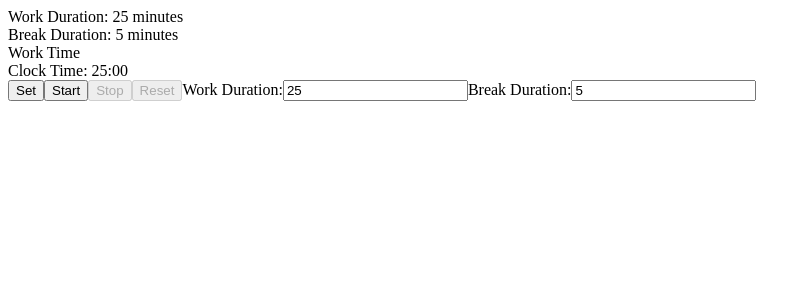
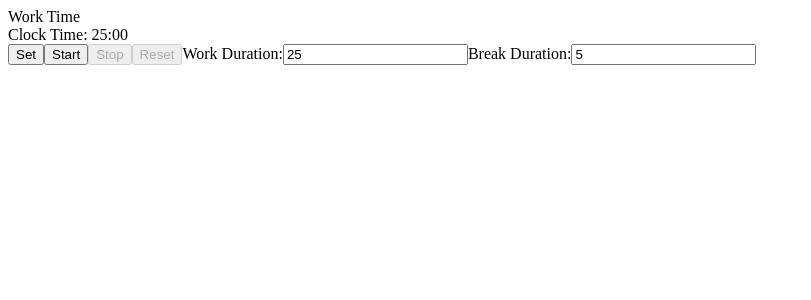
Before and after one commit to OswaldCardoz/Pomodoro-Technique-Timer---Local-environment-setup-NPM-NPM-Scripts-Setting-u---pixyuym9u6ai, a Next.js app: page / in a window 1280 px wide. Shown: the top 300 px of the page, without its empty margins (0-811 px from the left). Built offline with nearby package versions, Linux system fonts and the light colour scheme.

Commit message:
pomdoro timer

```diff
--- a/pages/index.js
+++ b/pages/index.js
@@ -44,6 +44,8 @@ const App = () => {
     setIsActive(false);
     setIsBreak(false);
     setTime(workDuration * 60);
+    setWorkDuration(25);
+    setBreakDuration(5);
   };
 
   const handleSet = () => {
@@ -56,18 +58,16 @@ const App = () => {
 
   const handleWorkDurationChange = (event) => {
     const value = parseInt(event.target.value);
-    setWorkDuration(value >= 0 ? value : 0);
+    setWorkDuration(value);
   };
 
   const handleBreakDurationChange = (event) => {
     const value = parseInt(event.target.value);
-    setBreakDuration(value >= 0 ? value : 0);
+    setBreakDuration(value);
   };
 
   return (
     <div id='main'>
-      <div>Work Duration: {workDuration} minutes</div>
-      <div>Break Duration: {breakDuration} minutes</div>
       <div>{isBreak ? 'Break Time' : 'Work Time'}</div>
       <div>Clock Time: {Math.floor(time / 60)}:{(time % 60).toString().padStart(2, '0')}</div>
       <button data-testid='set-btn' onClick={handleSet}>
```
